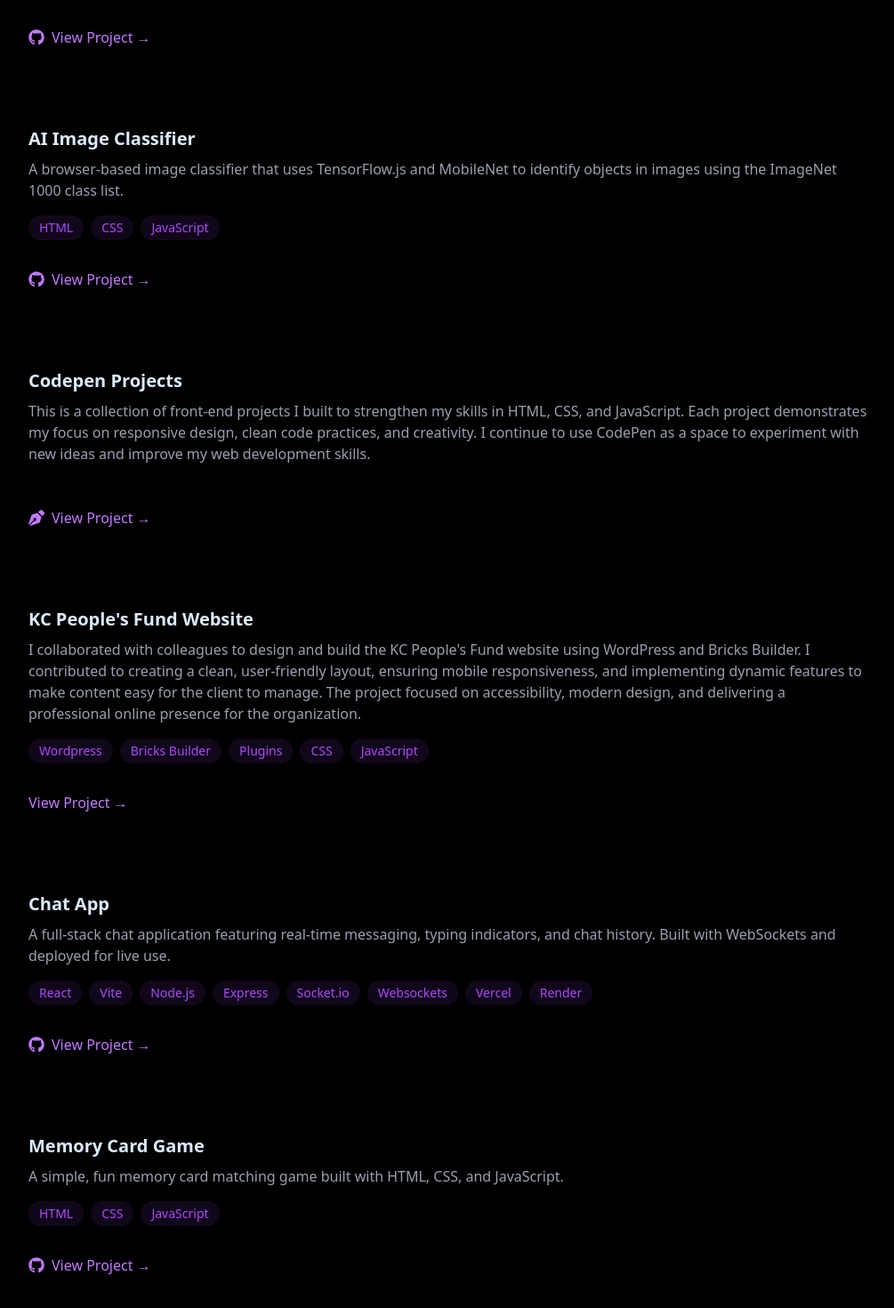
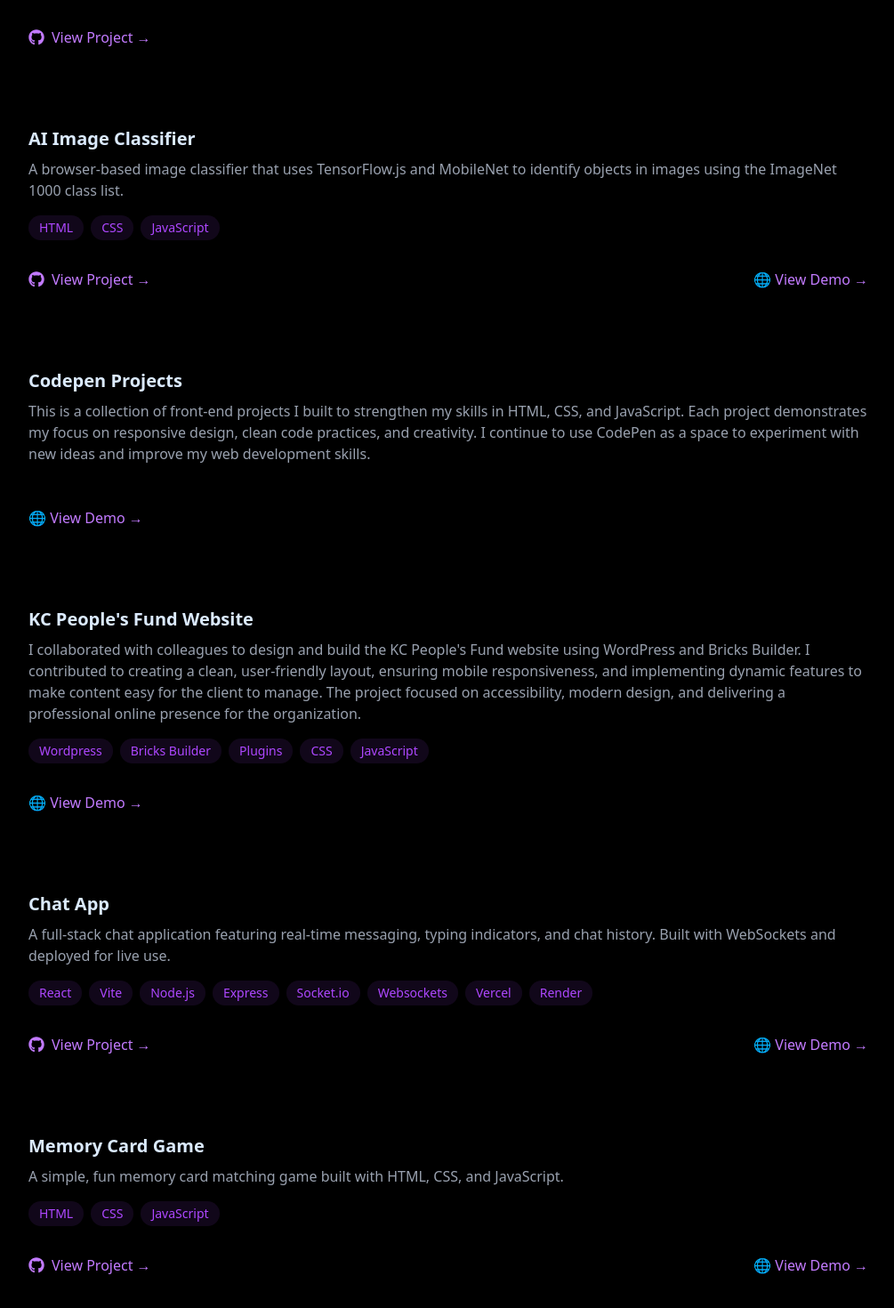
Before and after one commit to xDanielleT/my-portfolio, a React (Vite) app: page / in a window 1280 px wide. Shown: the part 2922-4392 px from the top of the page at 89% size, without its empty margins (136-1141 px from the left). Built offline with nearby package versions, Linux system fonts and the light colour scheme.

Commit message:
added live demo links

```diff
--- a/src/components/sections/Projects.jsx
+++ b/src/components/sections/Projects.jsx
@@ -93,7 +93,8 @@
                   rel="noopener noreferrer"
                   className="text-purple-400 hover:text-purple-300 transition-colors my-4"
                 >
-                  View Project →
+                  🌐
+                  View Demo →
                 </a>
               </div>
             </div>
@@ -138,7 +139,6 @@
                   <FaGithub className="text-lg" />
                   View Project →
                 </a>
-
               </div>
             </div>
 
@@ -184,6 +184,15 @@
                   View Project →
                 </a>
 
+                <a
+                  href="https://xdaniellet.github.io/image-classifier/"
+                  target="_blank"
+                  rel="noopener noreferrer"
+                  className="flex items-center gap-2 text-purple-400 hover:text-purple-300 transition-colors"
+                >
+                  🌐
+                  View Demo →
+                </a>
               </div>
             </div>
 
@@ -224,8 +233,8 @@
                   rel="noopener noreferrer"
                   className="flex items-center gap-2 text-purple-400 hover:text-purple-300 transition-colors my-4"
                 >
-                  <FaPenNib className="text-lg" />
-                  View Project →
+                  🌐
+                  View Demo →
                 </a>
 
               </div>
@@ -269,7 +278,8 @@
                   className="flex items-center gap-2 text-purple-400 hover:text-purple-300 transition-colors my-4"
                 >
 
-                  View Project →
+                  🌐
+                  View Demo →
                 </a>
 
               </div>
@@ -317,6 +327,15 @@
                   View Project →
                 </a>
 
+                <a
+                  href="https://chat-8quxi00e6-danielles-projects-b692508c.vercel.app/"
+                  target="_blank"
+                  rel="noopener noreferrer"
+                  className="flex items-center gap-2 text-purple-400 hover:text-purple-300 transition-colors"
+                >
+                  🌐
+                  View Demo →
+                </a>
               </div>
             </div>
 
@@ -358,6 +377,15 @@
                   <FaGithub className="text-lg" />
                   View Project →
                 </a>
+                <a
+                  href="https://xdaniellet.github.io/memory-card/"
+                  target="_blank"
+                  rel="noopener noreferrer"
+                  className="flex items-center gap-2 text-purple-400 hover:text-purple-300 transition-colors"
+                >
+                  🌐
+                  View Demo →
+                </a>
               </div>
             </div>
           </div>
```
